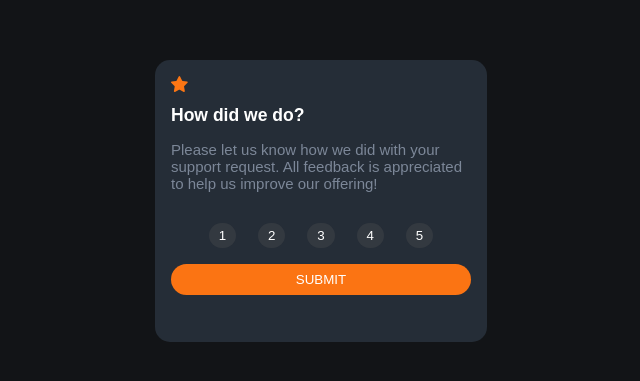
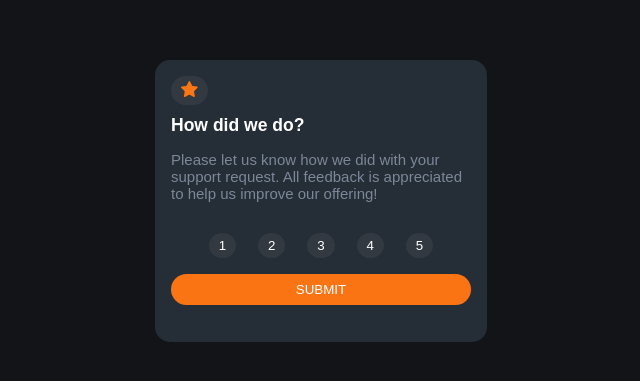
Before and after one commit to Gaston82/202301-w2ch1-gaston-artaza, a website built with Parcel: page src/index.html in a window 1280 px wide. Shown: the part 199-580 px from the top of the page, without its empty margins (319-959 px from the left). Built offline with nearby package versions, Linux system fonts and the light colour scheme; files whose address does not match are found by name.

Commit message:
add circle class to icon

```diff
--- a/src/index.html
+++ b/src/index.html
@@ -14,13 +14,13 @@
 
   <main>
     <article class="card">
-      <span>
+      <button class="button button--circle">
         <svg width="17" height="16" xmlns="http://www.w3.org/2000/svg">
           <path
             d="m9.067.43 1.99 4.031c.112.228.33.386.58.422l4.45.647a.772.772 0 0 1 .427 1.316l-3.22 3.138a.773.773 0 0 0-.222.683l.76 4.431a.772.772 0 0 1-1.12.813l-3.98-2.092a.773.773 0 0 0-.718 0l-3.98 2.092a.772.772 0 0 1-1.119-.813l.76-4.431a.77.77 0 0 0-.222-.683L.233 6.846A.772.772 0 0 1 .661 5.53l4.449-.647a.772.772 0 0 0 .58-.422L7.68.43a.774.774 0 0 1 1.387 0Z"
             fill="#FC7614" />
         </svg>
-      </span>
+      </button>
       <h3 class="card__title">How did we do?</h3>
       <p class="card__content">Please let us know how we did with your support request. All feedback is appreciated
         to help us improve our offering!
--- a/src/sass/styles.scss
+++ b/src/sass/styles.scss
@@ -29,6 +29,7 @@ main {
 .card__title {
   color: #fff;
   font-weight: 700;
+  padding-top: 10px;
 }
 
 .card__content {
```
